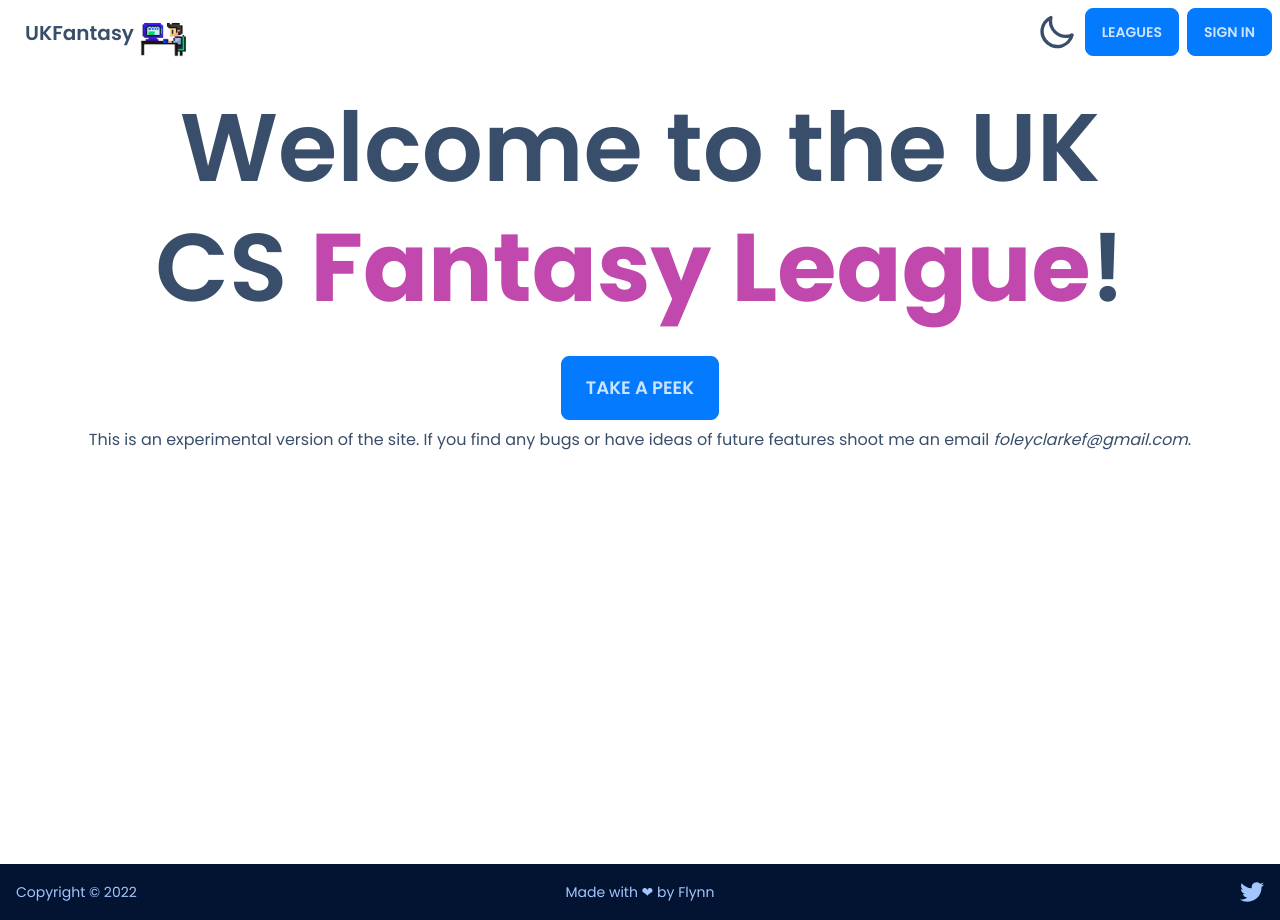
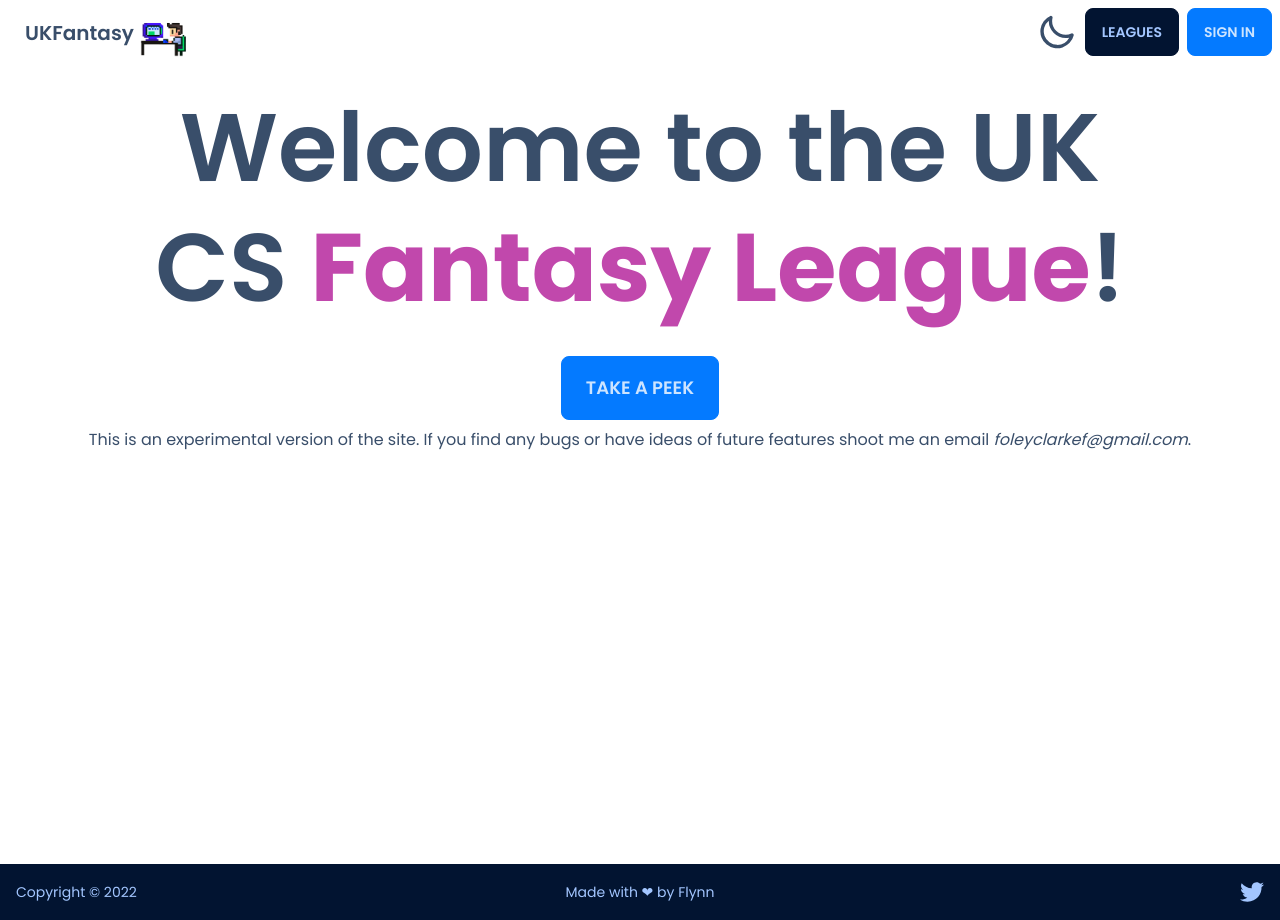
Before and after one commit to FlynnFc/UKFantasy, a Next.js app: page / in a window 1280 px wide. Built offline with nearby package versions, Linux system fonts and the light colour scheme; no server answers.

Commit message:
Update Navbar.tsx

```diff
--- a/src/components/Navbar.tsx
+++ b/src/components/Navbar.tsx
@@ -62,7 +62,7 @@ const Navbar = () => {
           </Link>
         </div>
         <div className="flex items-center space-x-2">
-          <label className="swap-rotate swap">
+          <label className="swap swap-rotate">
             <input
               onClick={themeHandler}
               data-toggle-theme="business,corporate"
@@ -87,7 +87,7 @@ const Navbar = () => {
           </label>
           {status !== "authenticated" && (
             <Link href="/leagues">
-              <button className="btn-primary btn">Leagues</button>
+              <button className="btn">Leagues</button>
             </Link>
           )}
           <LoginBtn primary={true} />
```
